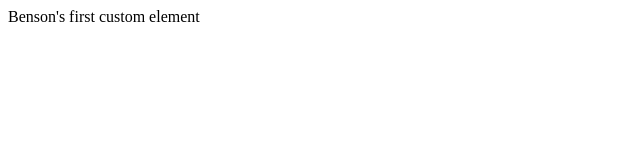
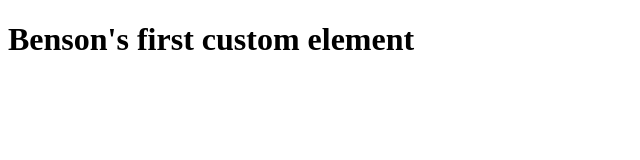
Before and after one commit to MechaChen/web-component-try-out, a plain HTML site: page index.html in a window 1280 px wide. Shown: the whole page, without its empty margins (0-640 px from the left). Drawn offline with Linux system fonts and the light colour scheme.

Commit message:
feat: 1. Basic Web Component - with html tag

```diff
--- a/index.html
+++ b/index.html
@@ -7,6 +7,6 @@
   </head>
   <body>
     <script defer src="todo.js"></script>
-    <todo-item></todo-item>
+    <todo-item>Benson's first custom element</todo-item>
   </body>
 </html>
--- a/todo.js
+++ b/todo.js
@@ -1,7 +1,7 @@
 class TodoItem extends HTMLElement {
   constructor() {
     super();
-    this.innerHTML = `Benson's first custom element`;
+    this.innerHTML = `<h1>${this.innerHTML}</h1>`;
   }
 }
 
```
